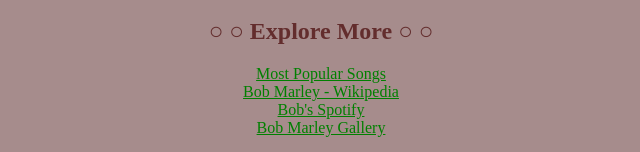
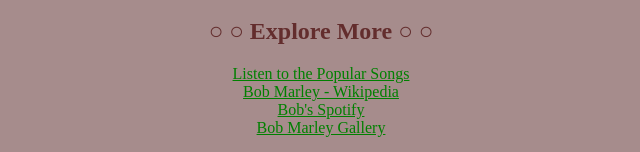
Before and after one commit to zmiskay/zmiskay.github.io, a plain HTML site: page index.html in a window 1280 px wide. Shown: the part 1242-1394 px from the top of the page, 319-959 px from the left. Drawn offline with Linux system fonts and the light colour scheme.

Commit message:
Update index.html

```diff
--- a/index.html
+++ b/index.html
@@ -91,7 +91,7 @@
 
 
 <h2> ○ ○ Explore More ○ ○ </h2>
-<a href="https://www.youtube.com/watch?v=lfmxnzJAbl8"> Most Popular Songs</a> <br>
+<a href="https://www.youtube.com/watch?v=lfmxnzJAbl8"> Listen to the Popular Songs</a> <br>
 <a href="https://en.wikipedia.org/wiki/Bob_Marley">Bob Marley - Wikipedia</a> <br>
 <a href="https://open.spotify.com/artist/2QsynagSdAqZj3U9HgDzjD"> Bob's Spotify</a> <br>
 <a href="https://www.gettyimages.com/photos/bob-marley">Bob Marley Gallery</a> <br><br>
```
